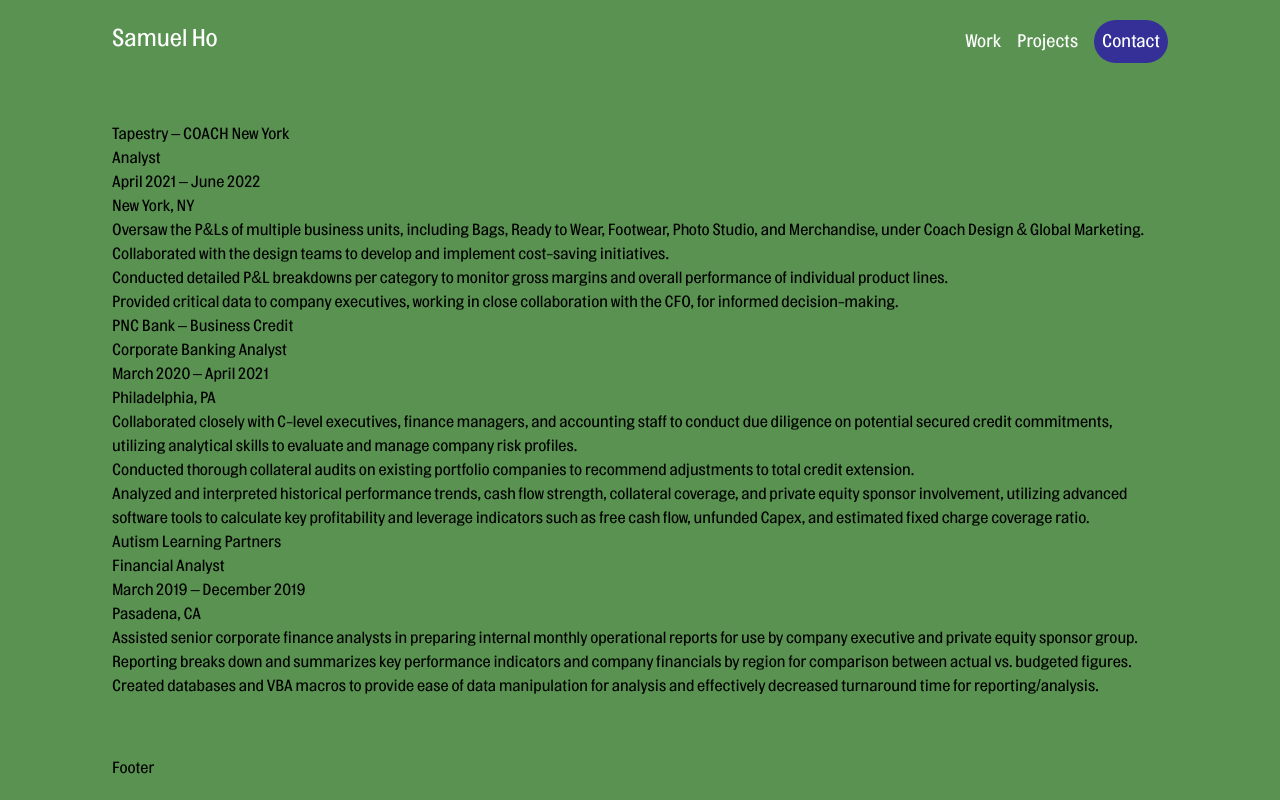
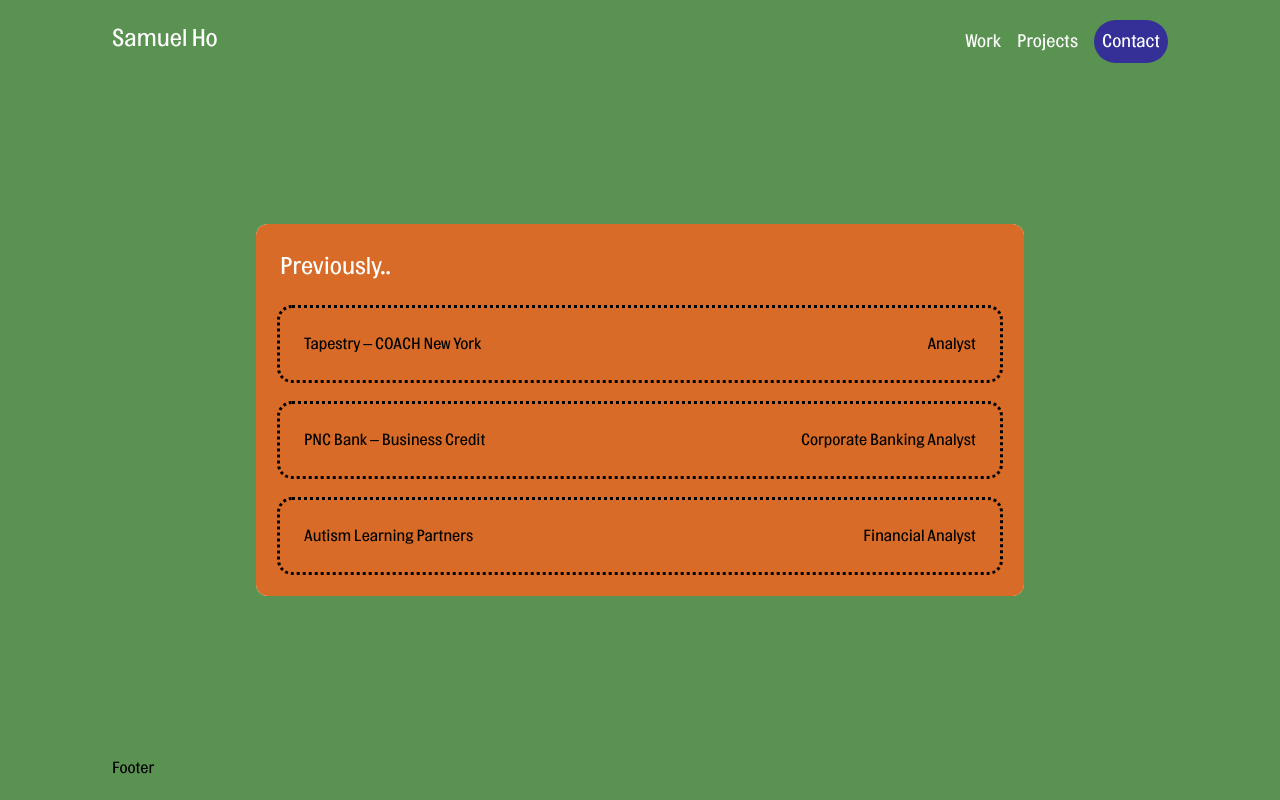
Before and after one commit to samuelho-dev/samuelho.github.io, a Next.js app: page /work-history in a window 1280 px wide. Built offline with nearby package versions, Linux system fonts and the light colour scheme.

Commit message:
work history start

```diff
--- a/src/pages/work-history.tsx
+++ b/src/pages/work-history.tsx
@@ -1,22 +1,78 @@
-import React from 'react';
+import React, { useState, useRef } from 'react';
 import data from '../../util/resume.json';
+import { gsap } from 'gsap';
 
 function WorkHistory() {
   const experience = data.workExperience;
-  console.log(experience);
+  const [detail, setDetail] = useState<null | object>(null);
+  const containerRef = useRef<HTMLDivElement>(null);
+  const detailRef = useRef<HTMLDivElement>(null);
+
+  const handleDetails = (e, i: number) => {
+    e.preventDefault();
+    console.log(experience[i]);
+    setDetail(experience[i]);
+  };
+
+  const animateDetail = (opacity: number, width: string) => {
+    if (detailRef.current) {
+      gsap.to(detailRef.current, {
+        duration: 0.2,
+        opacity,
+        width,
+        ease: 'power1.out',
+      });
+    }
+  };
+
+  const animateContainer = (width: string) => {
+    gsap.to(containerRef.current, { duration: 0.5, width, ease: 'power1.out' });
+  };
+
   return (
-    <div>
-      {experience.map((entry, i) => (
-        <div key={i}>
-          <p>{entry.employer}</p>
-          <p>{entry.title}</p>
-          <p>{entry.dates}</p>
-          <p>{entry.location}</p>
-          {entry.responsibilities.map((el, j) => (
-            <p key={j}> {el}</p>
-          ))}
+    <div className="mx-36 flex rounded-xl bg-white">
+      <div
+        ref={containerRef}
+        className="flex w-full flex-col gap-6 rounded-xl bg-customOrange p-6 "
+      >
+        <h1>Previously..</h1>
+        {experience.map((entry, i) => (
+          <div
+            key={i}
+            onClick={(e) => handleDetails(e, i)}
+            onMouseOver={(e) => {
+              handleDetails(e, i);
+              animateContainer('25%');
+              animateDetail(1, '80%');
+            }}
+            onMouseLeave={() => {
+              setDetail(null);
+              animateContainer('75%');
+              animateDetail(0, '25%');
+            }}
+            className="flex justify-between rounded-xl bg-customOrange p-6 outline-dotted hover:outline-double"
+          >
+            <p>{entry.employer}</p>
+            <p>{entry.title}</p>
+          </div>
+        ))}
+      </div>
+      {detail && (
+        <div
+          ref={detailRef}
+          className="translate-y-30 h-full p-6 opacity-0 transition-all duration-200"
+        >
+          <p>{detail.location}</p>
+          <p>{detail.dates}</p>
+          <p>
+            {detail.responsibilities.map((el, i) => (
+              <div key={i}>
+                <p>{el}</p>
+              </div>
+            ))}
+          </p>
         </div>
-      ))}
+      )}
     </div>
   );
 }
```
